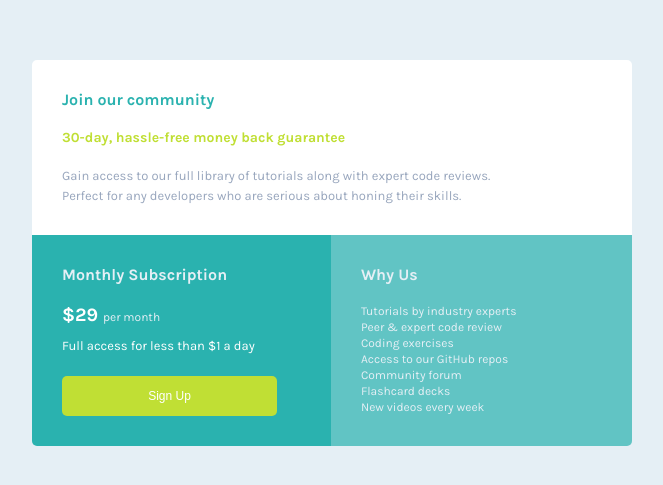
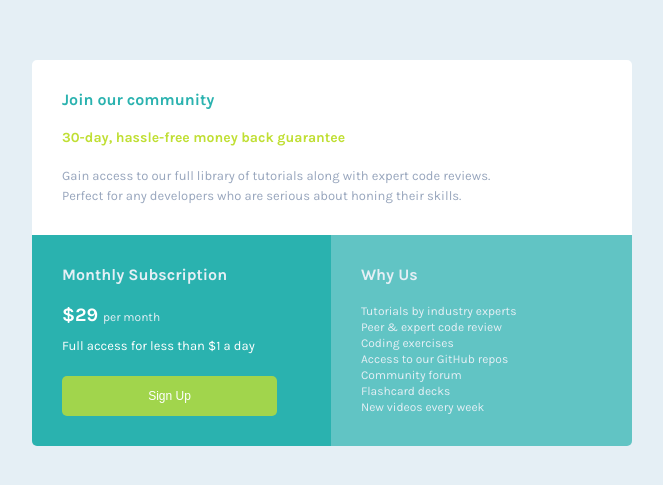
Before and after one commit to saira512dev/sinle-price-grid-component, a plain HTML site: page index.html in a window 1280 px wide. Shown: the part 147-632 px from the top of the page, without its empty margins (308-971 px from the left). Drawn offline with Linux system fonts and the light colour scheme.

Commit message:
button's visual effect improved

```diff
--- a/scss/style.scss
+++ b/scss/style.scss
@@ -85,13 +85,17 @@ section{
    button{
        width:90%;
        height:40px;
-       background: $bright-Yellow;
+       background: rgba($bright-Yellow,0.8);
        border-radius:5px;
        border:none;
        color:white;
        font-size: 12px;
        margin-top: 10px;
 
+   }
+
+   &:hover{
+       cursor: pointer;
    }
 
 
```
Also changed, not shown: css/style.css, 1 other file.
